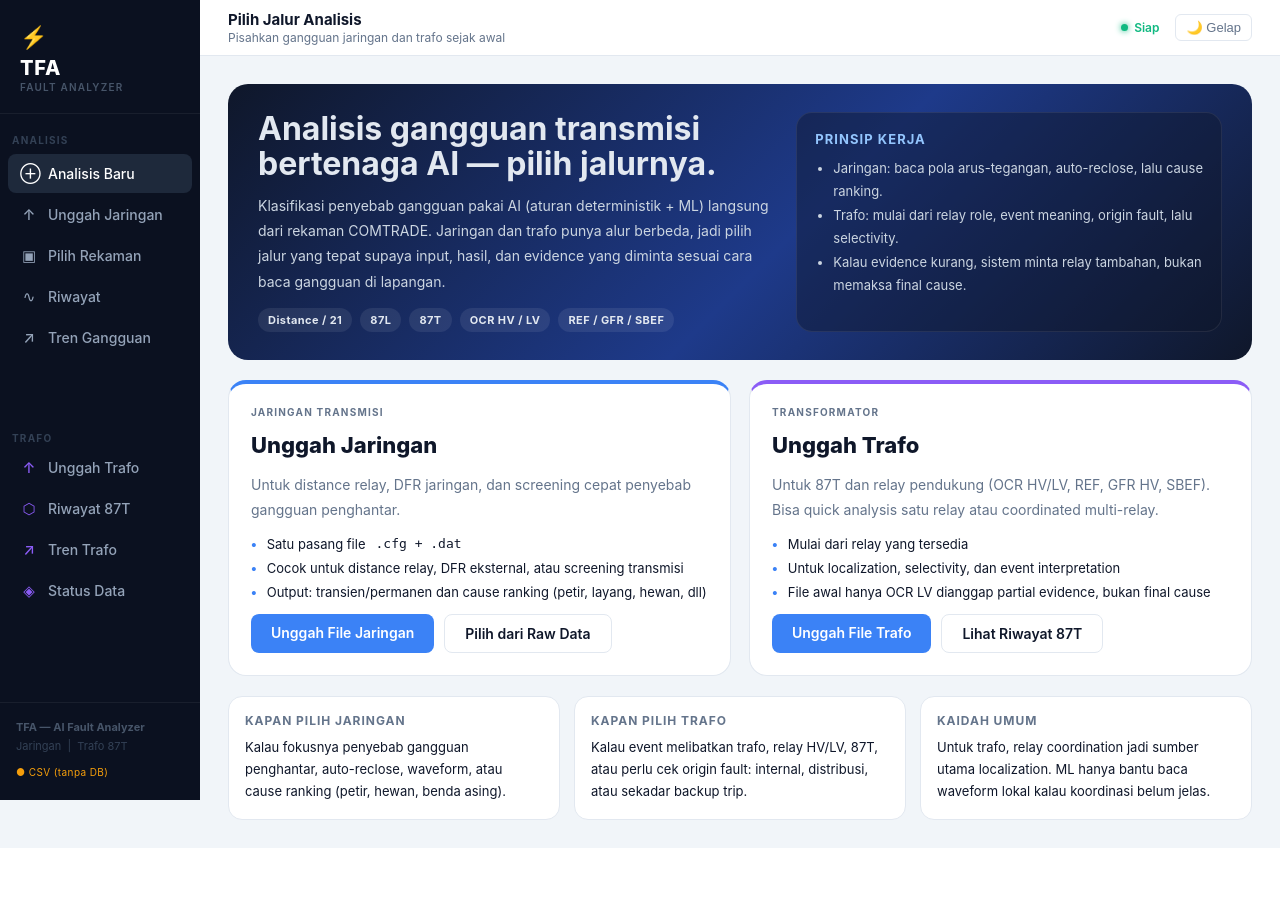
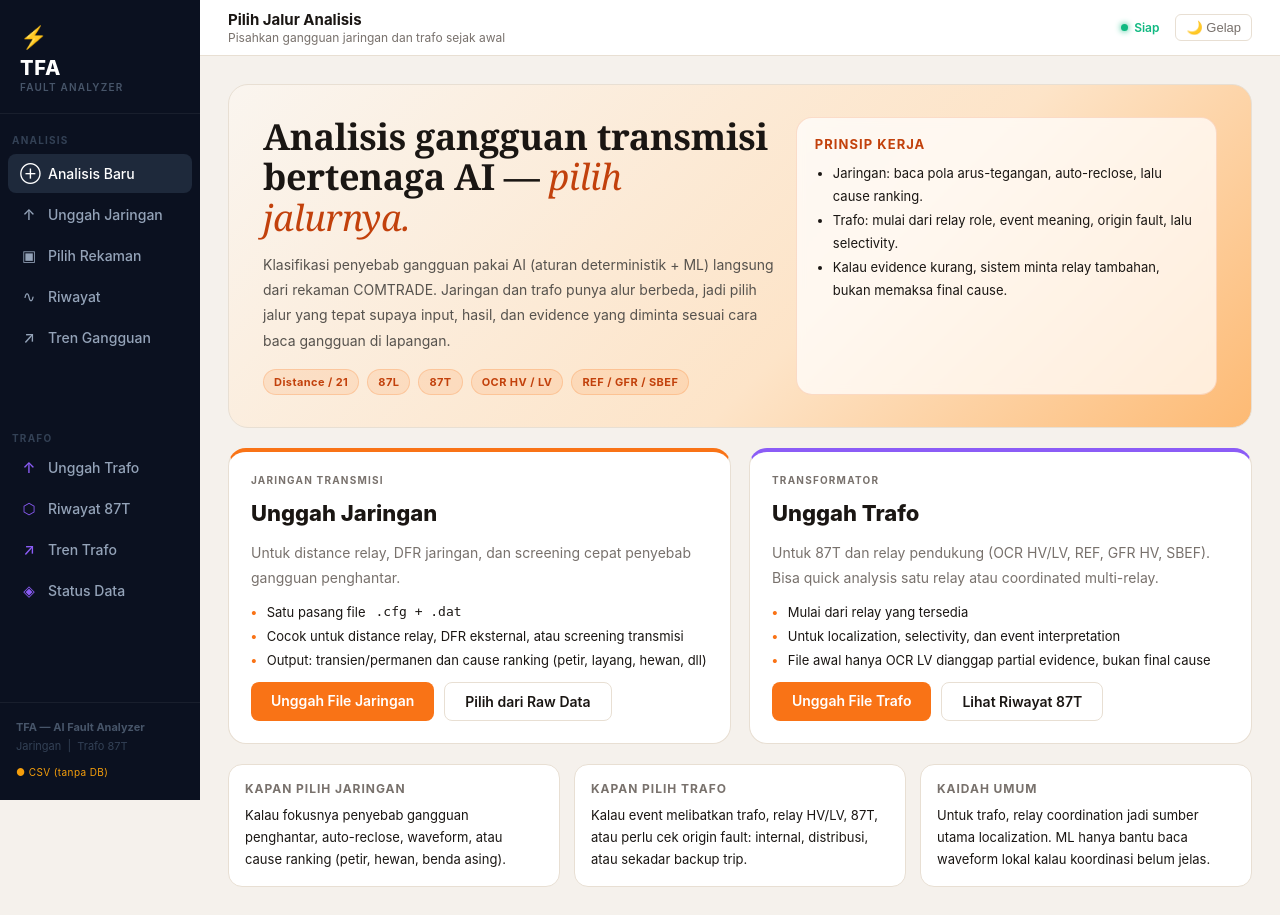
Before and after one commit to hafizna/ai-analisis-gangguan-tfa, a Flask app: page / in a window 1280 px wide. Before the commit the page ends 848 px from the top, so only its background shows below. Run offline with Flask 3, Linux system fonts and the light colour scheme; some libraries are stand-ins or nearby versions.

Commit message:
Theme refresh: warm cream + orange palette untuk shell & landing
Inspirasi dari referensi marketing landing page — hangatkan exterior app
tanpa mengganggu dashboard operasional.

Perubahan:
- base.html :root tokens: main-bg #f5f1ec (cream), accent #f97316 (orange),
  accent-dark #c2410c, border #e8dfd3, text/text-muted pakai warm neutrals.
  Amber dinudge ke #eab308 biar tidak bentrok dengan orange baru.
  Tambah --serif token untuk hero headline.
- index.html hero: gradient cream → peach → orange, headline pakai serif
  italic untuk "pilih jalurnya", tag chips jadi orange-pill, hero-side
  card jadi white-frosted di atas gradient.
- line_upload.html drop-zone: "Seret file ke sini" → "Drag & drop file
  di sini" (technical term di-English-kan, hint tetap Indonesia).

Out of scope: results.html, transformer_results.html, report.html, dan
wave viewer tetap dark — pred-card, SOE table, slope diagram, dan Plotly
waveform dioptimalkan untuk kontras gelap. Flipping ke cream akan
cascade ke contrast failures dan butuh rewrite per halaman.

```diff
--- a/webapp/templates/base.html
+++ b/webapp/templates/base.html
@@ -16,19 +16,20 @@
             --sidebar-active:#1e293b;
             --brand-amber:   #f59e0b;
 
-            --main-bg:       #f1f5f9;
+            --main-bg:       #f5f1ec;
             --panel-bg:      #ffffff;
-            --card-bg:       #f8fafc;
-            --border:        #e2e8f0;
-            --text:          #0f172a;
-            --text-muted:    #64748b;
-            --accent:        #3b82f6;
-            --accent-dark:   #1e3a8a;
+            --card-bg:       #faf5ef;
+            --border:        #e8dfd3;
+            --text:          #1a1613;
+            --text-muted:    #78716c;
+            --accent:        #f97316;
+            --accent-dark:   #c2410c;
             --green:         #10b981;
-            --amber:         #f59e0b;
+            --amber:         #eab308;
             --red:           #ef4444;
             --topbar-bg:     #ffffff;
-            --topbar-border: #e2e8f0;
+            --topbar-border: #e8dfd3;
+            --serif:         'Source Serif 4', 'Source Serif Pro', Charter, Georgia, 'Times New Roman', serif;
         }
         [data-theme="dark"] {
             --main-bg:       #0f172a;
--- a/webapp/templates/index.html
+++ b/webapp/templates/index.html
@@ -7,30 +7,41 @@
 {% block extra_css %}
 .landing-shell { max-width: 1100px; margin: 0 auto; display: flex; flex-direction: column; gap: 20px; }
 .landing-hero {
-    background: linear-gradient(135deg, #0f172a, #1e3a8a 55%, #0f172a);
-    color: #e2e8f0;
+    background: linear-gradient(135deg, #faf5ef 0%, #fde4c8 60%, #fdba74 100%);
+    color: var(--text);
+    border: 1px solid var(--border);
     border-radius: 20px;
-    padding: 28px 30px;
+    padding: 32px 34px;
     display: grid;
     grid-template-columns: 1.1fr 0.9fr;
     gap: 18px;
 }
-.landing-hero h1 { font-size: 32px; line-height: 1.08; margin-bottom: 12px; }
-.landing-hero p { font-size: 14px; color: #cbd5e1; line-height: 1.8; }
-.hero-tag-row { display: flex; flex-wrap: wrap; gap: 8px; margin-top: 14px; }
+.landing-hero h1 {
+    font-family: var(--serif);
+    font-size: 36px;
+    line-height: 1.12;
+    margin-bottom: 14px;
+    font-weight: 600;
+    letter-spacing: -0.01em;
+}
+.landing-hero h1 em { font-style: italic; color: var(--accent-dark); font-weight: 500; }
+.landing-hero p { font-size: 14px; color: #57534e; line-height: 1.8; }
+.hero-tag-row { display: flex; flex-wrap: wrap; gap: 8px; margin-top: 16px; }
 .hero-tag {
     padding: 5px 10px; border-radius: 999px;
-    background: rgba(255,255,255,0.08); color: #e2e8f0;
+    background: rgba(249,115,22,0.12); color: var(--accent-dark);
     font-size: 11px; font-weight: 700; letter-spacing: .04em;
+    border: 1px solid rgba(249,115,22,0.22);
 }
 .hero-side {
-    background: rgba(15,23,42,0.42);
-    border: 1px solid rgba(255,255,255,0.08);
+    background: rgba(255,255,255,0.72);
+    border: 1px solid rgba(234,88,12,0.18);
     border-radius: 16px;
     padding: 18px;
+    backdrop-filter: blur(4px);
 }
-.hero-side h3 { font-size: 13px; letter-spacing: .08em; text-transform: uppercase; color: #93c5fd; margin-bottom: 10px; }
-.hero-side ul { margin-left: 18px; color: #cbd5e1; line-height: 1.8; font-size: 13px; }
+.hero-side h3 { font-size: 13px; letter-spacing: .08em; text-transform: uppercase; color: var(--accent-dark); margin-bottom: 10px; }
+.hero-side ul { margin-left: 18px; color: var(--text); line-height: 1.8; font-size: 13px; }
 .choice-grid { display: grid; grid-template-columns: 1fr 1fr; gap: 18px; }
 .choice-card {
     background: var(--panel-bg);
@@ -39,7 +50,7 @@
     padding: 22px;
     display: flex; flex-direction: column; gap: 14px;
 }
-.choice-card.line { border-top: 4px solid #3b82f6; }
+.choice-card.line { border-top: 4px solid var(--accent); }
 .choice-card.xfmr { border-top: 4px solid #8b5cf6; }
 .choice-eyebrow { font-size: 10px; font-weight: 700; letter-spacing: .12em; text-transform: uppercase; color: var(--text-muted); }
 .choice-title { font-size: 22px; font-weight: 800; color: var(--text); }
@@ -69,7 +80,7 @@
 <div class="landing-shell">
     <section class="landing-hero">
         <div>
-            <h1>Analisis gangguan transmisi bertenaga AI — pilih jalurnya.</h1>
+            <h1>Analisis gangguan transmisi bertenaga AI — <em>pilih jalurnya.</em></h1>
             <p>
                 Klasifikasi penyebab gangguan pakai AI (aturan deterministik + ML) langsung dari
                 rekaman COMTRADE. Jaringan dan trafo punya alur berbeda, jadi pilih jalur yang tepat
--- a/webapp/templates/line_upload.html
+++ b/webapp/templates/line_upload.html
@@ -106,7 +106,7 @@
     <form id="uploadForm" action="{{ url_for('upload_files') }}" method="POST" enctype="multipart/form-data" data-loading-msg="Menganalisis file COMTRADE...">
         <div class="drop-zone" id="dropZone">
             <div class="drop-icon" style="font-size:40px;opacity:0.4;">&#x2B06;</div>
-            <h3>Seret file ke sini</h3>
+            <h3>Drag &amp; drop file di sini</h3>
             <p>atau pilih manual</p>
             <div class="file-btns">
                 <label for="cfg_file" class="file-pick">Pilih .cfg</label>
```
